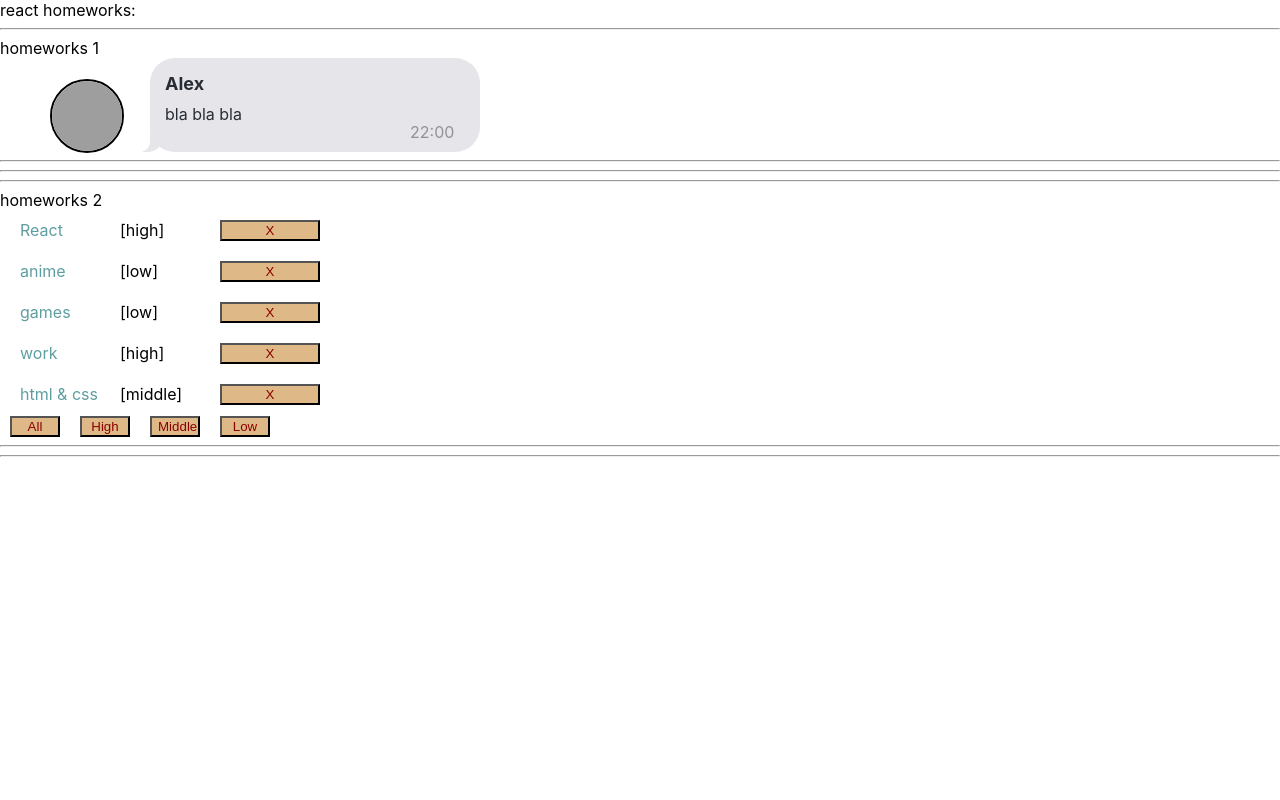
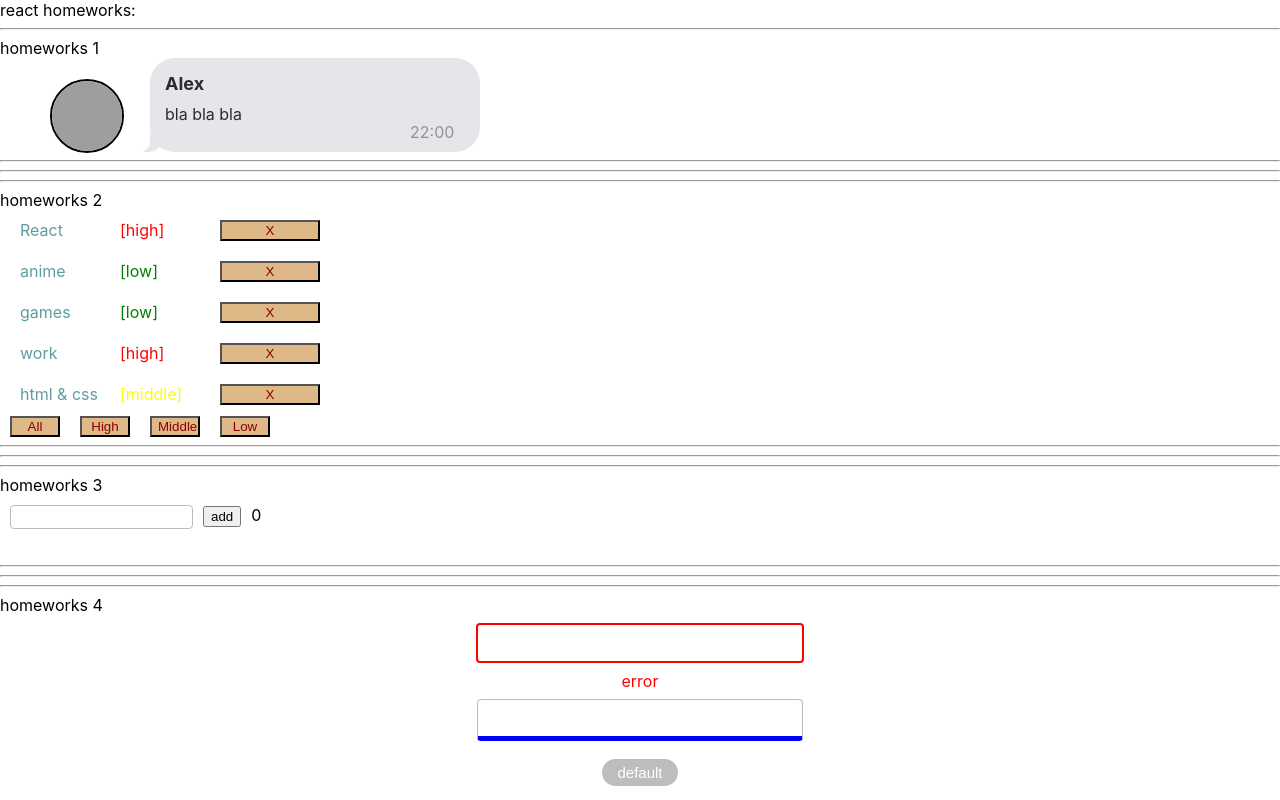
Before and after one commit to Alex-vell/Task_from_Ignat, a React (Create React App) app: page / in a window 1280 px wide. Shown: the top 800 px of the page. Built offline with nearby package versions, Linux system fonts and the light colour scheme; grey boxes are pictures that could not be loaded.

Commit message:
homeworks 3,4

```diff
--- a/src/p1-main/m1-ui/u1-app/App.tsx
+++ b/src/p1-main/m1-ui/u1-app/App.tsx
@@ -2,6 +2,9 @@ import React from 'react'
 import s from './App.module.css'
 import HW1 from '../../../p2-homeworks/h1/HW1'
 import HW2 from "../../../p2-homeworks/h2/HW2";
+import HW3 from '../../../p2-homeworks/h3/HW3';
+import {v1} from "uuid";
+import HW4 from "../../../p2-homeworks/h4/HW4";
 
 function App() {
     return (
@@ -9,8 +12,8 @@ function App() {
             <div>react homeworks:</div>
             <HW1/>
             <HW2/>
-            {/*<HW3/>*/}
-            {/*<HW4/>*/}
+            <HW3/>
+            <HW4/>
             {/*<HW5/>*/}
 
         </div>
--- a/src/p2-homeworks/h2/Affair.tsx
+++ b/src/p2-homeworks/h2/Affair.tsx
@@ -1,5 +1,5 @@
 import React from 'react'
-import {AffairType} from "./HW2";
+import {AffairType, filterAffairs} from "./HW2";
 import s from './Affairs.module.css'
 
 export type AffairPropsType = {
@@ -10,12 +10,20 @@ export type AffairPropsType = {
 
 function Affair(props: AffairPropsType) {
     const deleteCallback = () => {props.deleteAffairCallback(props.affair._id)}// need to fix
+    let priorityClass
+    if(props.affair.priority === 'high'){
+        priorityClass = s.priorityHigh
+    } if(props.affair.priority === 'low'){
+        priorityClass = s.priorityLow
+    } if (props.affair.priority === 'middle'){
+        priorityClass = s.priorityMiddle
+    }
 
     return (
         <div className={s.affair}>
             {/*// show some text*/}
             <div className={s.name}>{props.affair.name}</div>
-            <div className={s.priority}>[{props.affair.priority}]</div>
+            <div className={priorityClass}>[{props.affair.priority}]</div>
             <button onClick={deleteCallback} className={s.buttonX}>X</button>
         </div>
     )
--- a/src/p2-homeworks/h2/Affairs.module.css
+++ b/src/p2-homeworks/h2/Affairs.module.css
@@ -35,3 +35,12 @@
     background-color: burlywood;
     color: darkred;
 }
+.priorityHigh{
+    color: red;
+}
+.priorityLow{
+    color: green;
+}
+.priorityMiddle{
+    color: yellow;
+}
--- a/src/p2-homeworks/h3/Greeting.module.css
+++ b/src/p2-homeworks/h3/Greeting.module.css
@@ -1,7 +1,37 @@
 .someClass {
-
+    width: 300px;
+    height: 50px;
+    margin: 10px;
 }
 
 .error {
-    border: 1px solid red;
+    border: 2px solid red;
+    border-radius: 4px;
+    outline: none
 }
+.errorText{
+    color: red;
+}
+.buttonAdd{
+    margin: 0 10px;
+}
+.input{
+    line-height: 1.5;
+    color: #212529;
+    background-color: #fff;
+    background-clip: padding-box;
+    border: 1px solid #bdbdbd;
+    border-radius: 0.25rem;
+    transition: border-color 0.15s ease-in-out, box-shadow 0.15s ease-in-out;
+}
+.input:focus{
+    color: #212529;
+    background-color: #fff;
+    border-color: #bdbdbd;
+    outline: 0;
+    box-shadow: 0 0 0 0.2rem rgba(158, 158, 158, 0.25);
+}
+.input:focus {
+    outline: none;
+    border: 3px solid green;
+}
--- a/src/p2-homeworks/h3/Greeting.tsx
+++ b/src/p2-homeworks/h3/Greeting.tsx
@@ -1,26 +1,26 @@
-import React from 'react'
+import React, {ChangeEvent} from 'react'
 import s from './Greeting.module.css'
 
 type GreetingPropsType = {
-    name: any // need to fix any
-    setNameCallback: any // need to fix any
-    addUser: any // need to fix any
-    error: any // need to fix any
-    totalUsers: any // need to fix any
+    name: string // need to fix any
+    setNameCallback: (e: ChangeEvent<HTMLInputElement>) => void // need to fix any
+    addUser: () => void // need to fix any
+    error: string // need to fix any
+    totalUsers: number // need to fix any
 }
 
 // презентационная компонента (для верстальщика)
 const Greeting: React.FC<GreetingPropsType> = (
     {name, setNameCallback, addUser, error, totalUsers} // деструктуризация пропсов
 ) => {
-    const inputClass = s.error // need to fix with (?:)
+    const inputClass = error ? s.error : s.input // need to fix with (?:)
 
     return (
-        <div>
+        <div className={s.someClass}>
             <input value={name} onChange={setNameCallback} className={inputClass}/>
-            <span>{error}</span>
-            <button onClick={addUser}>add</button>
+            <button className={s.buttonAdd} onClick={addUser}>add</button>
             <span>{totalUsers}</span>
+            <div className={s.errorText}>{error}</div>
         </div>
     )
 }
--- a/src/p2-homeworks/h3/GreetingContainer.tsx
+++ b/src/p2-homeworks/h3/GreetingContainer.tsx
@@ -1,9 +1,10 @@
-import React, {useState} from 'react'
+import React, {ChangeEvent, useState} from 'react'
 import Greeting from './Greeting'
+import {UserType} from "./HW3";
 
 type GreetingContainerPropsType = {
-    users: any // need to fix any
-    addUserCallback: any // need to fix any
+    users: UserType[] // need to fix any
+    addUserCallback: (name: string) => void // need to fix any
 }
 
 // более простой и понятный для новичков
@@ -12,17 +13,34 @@ type GreetingContainerPropsType = {
 // более современный и удобный для про :)
 // уровень локальной логики
 const GreetingContainer: React.FC<GreetingContainerPropsType> = ({users, addUserCallback}) => { // деструктуризация пропсов
-    const [name, setName] = useState<any>('') // need to fix any
-    const [error, setError] = useState<any>('') // need to fix any
+    const [name, setName] = useState<string>('') // need to fix any
+    const [error, setError] = useState<string>('') // need to fix any
 
-    const setNameCallback = (e: any) => { // need to fix any
-        setName('') // need to fix
+    const setNameCallback = (e: ChangeEvent<HTMLInputElement>) => { // need to fix any
+        const addName = e.currentTarget.value.trim()
+        if(addName){
+            setName(addName)
+            setError('')
+        } else {
+            setName('')
+            setError('Title is required')
+        }
     }
     const addUser = () => {
-        alert(`Hello  !`) // need to fix
+        if(name.trim() != ''){
+            addUserCallback(name)
+            alert(`Hello, ${name} !`) // need to fix
+            setName('')
+        } else {
+            return
+        }
+
     }
+    /*const onKeyPressHandler = () => {
 
-    const totalUsers = 0 // need to fix
+    }*/
+
+    const totalUsers = users.length // need to fix
 
     return (
         <Greeting
--- a/src/p2-homeworks/h3/HW3.tsx
+++ b/src/p2-homeworks/h3/HW3.tsx
@@ -1,18 +1,20 @@
 import React, {useState} from 'react'
 import GreetingContainer from './GreetingContainer'
+import {v1} from "uuid";
 
 // types
 export type UserType = {
-    _id: any // need to fix any
-    name: any // need to fix any
+    _id: string // need to fix any
+    name: string // need to fix any
 }
 
 // уровень работы с глобальными данными
-function HW3() {
-    const [users, setUsers] = useState<any>([]) // need to fix any
+const HW3 = () => {
+    const [users, setUsers] = useState<UserType[]>([]) // need to fix any
 
-    const addUserCallback = (name: any) => { // need to fix any
-        setUsers([]) // need to fix
+    const addUserCallback = (name: string) => { // need to fix any
+        let user = {_id: v1(), name: name}
+        setUsers([ ...users, user]) // need to fix
     }
 
     return (
--- a/src/p2-homeworks/h4/common/c1-SuperInputText/SuperInputText.module.css
+++ b/src/p2-homeworks/h4/common/c1-SuperInputText/SuperInputText.module.css
@@ -1,12 +1,46 @@
+.input {
+    display: block;
+    width: 300px;
+    /*height: calc(2.25rem + 2px);*/
+    padding: 0.375rem 0.75rem;
+    margin: 8px 0;
+    font-family: inherit;
+    font-size: 1rem;
+    font-weight: 400;
+    line-height: 1.5;
+    color: #212529;
+    background-color: #fff;
+    background-clip: padding-box;
+    border: 1px solid #bdbdbd;
+    border-radius: 0.25rem;
+    transition: border-color 0.15s ease-in-out, box-shadow 0.15s ease-in-out;
+}
+.input:focus{
+    /*background-color: lightblue;
+    border: 3px solid #555;*/
+    color: #212529;
+    background-color: #fff;
+    border-color: #bdbdbd;
+    outline: 0;
+    box-shadow: 0 0 0 0.2rem rgba(158, 158, 158, 0.25);
+}
+.input::placeholder {
+    color: #212529;
+    opacity: 0.4;
+}
+.input:disabled,
+.input[readonly] {
+    background-color: #f5f5f5;
+    opacity: 1;
+}
 .superInput {
 
 }
 
 .errorInput {
-    border: 3px solid lime;
-    background: red;
+    border: 2px solid red;
+    border-radius: 4px;
 }
-
 .error {
     color: red;
 }
--- a/src/p2-homeworks/h4/common/c1-SuperInputText/SuperInputText.tsx
+++ b/src/p2-homeworks/h4/common/c1-SuperInputText/SuperInputText.tsx
@@ -39,7 +39,7 @@ const SuperInputText: React.FC<SuperInputTextPropsType> = (
     }
 
     const finalSpanClassName = `${s.error} ${spanClassName ? spanClassName : ''}`
-    const finalInputClassName = `${s.errorInput} ${className}` // need to fix with (?:) and s.superInput
+    const finalInputClassName = `${s.input} ${error ? s.errorInput : s.superInput} ${className}` // need to fix with (?:) and s.superInput
 
     return (
         <>
--- a/src/p2-homeworks/h4/common/c2-SuperButton/SuperButton.module.css
+++ b/src/p2-homeworks/h4/common/c2-SuperButton/SuperButton.module.css
@@ -1,7 +1,46 @@
+
 .default {
-
+    margin: 10px;
+    padding: 5px 15px;
+    font-size: 15px;
+    cursor: pointer;
+    text-align: center;
+    text-decoration: none;
+    outline: none;
+    color: #fff;
+    background-color: #bdbdbd;
+    border: none;
+    border-radius: 15px;
+}
+.default:active {
+    background-color: #bdbdbd;
+    box-shadow: 0 5px #666;
+    transform: translateY(4px);
+}
+.default:disabled {
+    background-color: #eee;
+    border-color: #eee;
+    color: #444;
+    cursor: not-allowed;
 }
 
 .red {
-    background: red;
+    /*background: red;*/
+    margin: 10px;
+    padding: 5px 15px;
+    font-size: 15px;
+    cursor: pointer;
+    text-align: center;
+    text-decoration: none;
+    outline: none;
+    color: #fff;
+    background-color: red;
+    border: none;
+    border-radius: 15px;
 }
+.red:hover {background-color: red}
+.red:active {
+    background-color: red;
+    box-shadow: 0 5px #666;
+    transform: translateY(4px);
+}
--- a/src/p2-homeworks/h4/common/c3-SuperCheckbox/SuperCheckbox.tsx
+++ b/src/p2-homeworks/h4/common/c3-SuperCheckbox/SuperCheckbox.tsx
@@ -20,7 +20,13 @@ const SuperCheckbox: React.FC<SuperCheckboxPropsType> = (
     }
 ) => {
     const onChangeCallback = (e: ChangeEvent<HTMLInputElement>) => {
-        // сделайте так чтоб работал onChange и onChangeChecked
+        onChange
+        && onChange(e)
+
+        onChangeChecked  // если есть пропс onChange
+        && onChangeChecked(e.currentTarget.checked) // то передать ему е (поскольку onChange не обязателен)
+
+
     }
 
     const finalInputClassName = `${s.checkbox} ${className ? className : ''}`
```
Also changed, not shown: package.json (+9 -1 lines), 1 other file (tests, documents, lock files or other folders).
